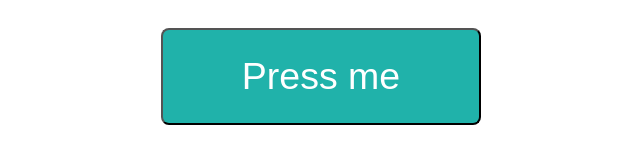
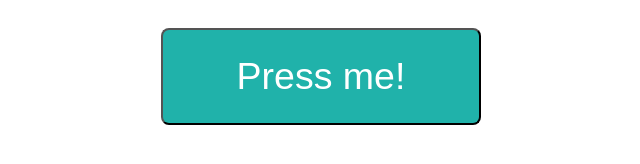
Before and after one commit to duncanpharvey/circleci-technical-challenge, a website: page index.html in a window 1280 px wide. Shown: the full height of the page, 319-959 px from the left. Drawn offline with Linux system fonts and the light colour scheme.

Commit message:
updates cursor style

```diff
--- a/css/styles.css
+++ b/css/styles.css
@@ -13,6 +13,7 @@ body {
     padding: 25px 40px;
     text-align: center;
     width: 100%;
+    cursor: pointer;
 }
 
 #the-button:active {
--- a/index.html
+++ b/index.html
@@ -9,7 +9,7 @@
         <script src="js/client.js"></script>
     </head>
     <body>
-        <div><button id="the-button">Press me</button></div>
+        <div><button id="the-button">Press me!</button></div>
         <div id="hidden-text" style="display:none">You pressed the button! Press it again to hide this text.</div>
     </body>
 </html>
```
